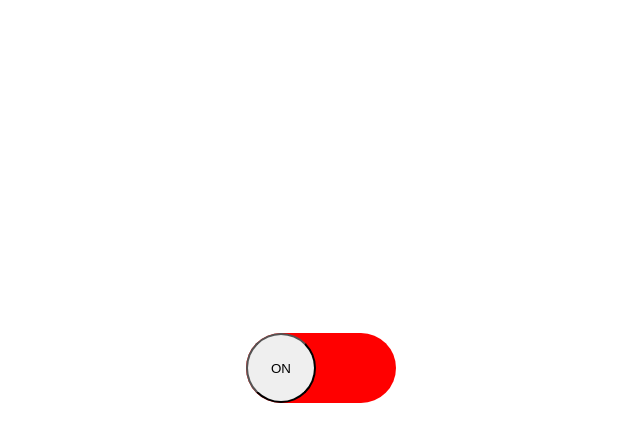
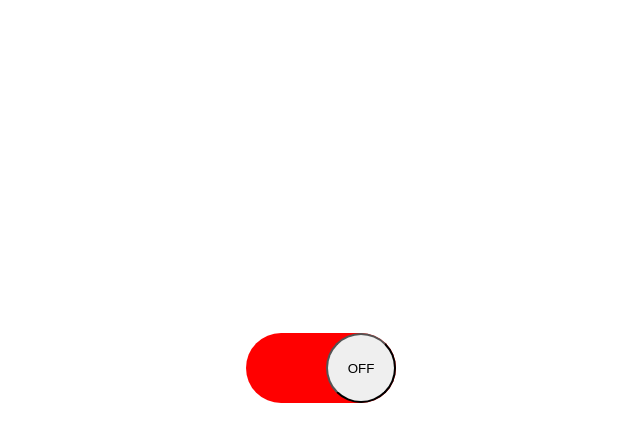
Before and after one commit to HeNriQ0101/aprendizado, a plain HTML site: page vetor/index.html in a window 1280 px wide. Both pictures are taken after a click on the button "ON". Shown: the whole page, without its empty margins (319-959 px from the left). Drawn offline with Linux system fonts and the light colour scheme.

Commit message:
final version index.html

```diff
--- a/vetor/index.html
+++ b/vetor/index.html
@@ -18,12 +18,16 @@
             width: 150px;
             height: 70px;
             border-radius: 50px;
-            box-shadow: grey;
+            box-shadow: black;
+            position: relative;
         }
         button{
             width:70px;
             height: 70px;
             border-radius:60px;
+            transition: 0.5s;
+            position: absolute;
+            left: 0px;
 
         }
     </style>
@@ -38,13 +42,18 @@
         function onoff(){
             let container = document.querySelector(".container");
 
-            if (container.style.background === "red"){
+            let btn = document.querySelector("button");
+
+            if (container.style.background === "red" && btn.style.left === "80px"){
             container.style.background = "green";
+            btn.style.left = "0px";
+            btn.innerText = "ON" ;
             }
             else{
                 container.style.background = "red";
+                btn.style.left = "80px";
+                btn.innerText = "OFF";
             }
-
         }
     </script>
 </body>
```
